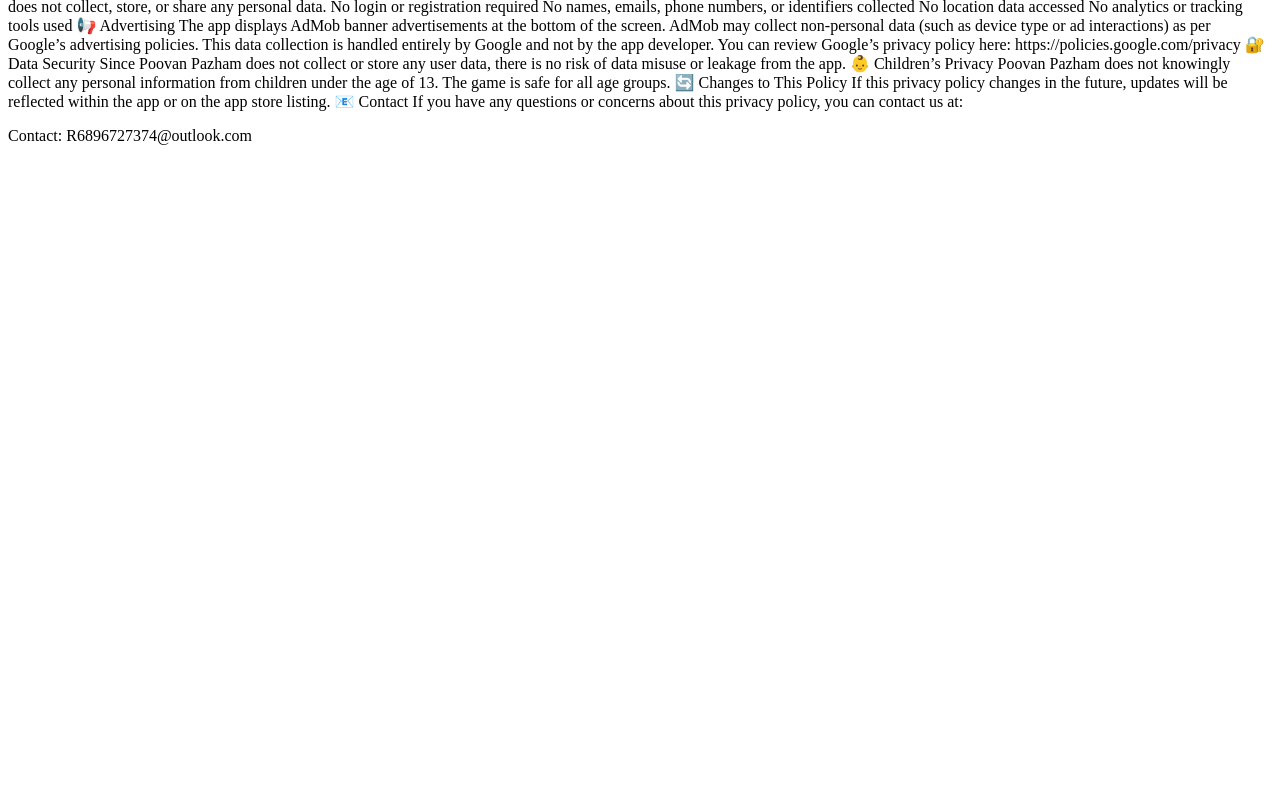
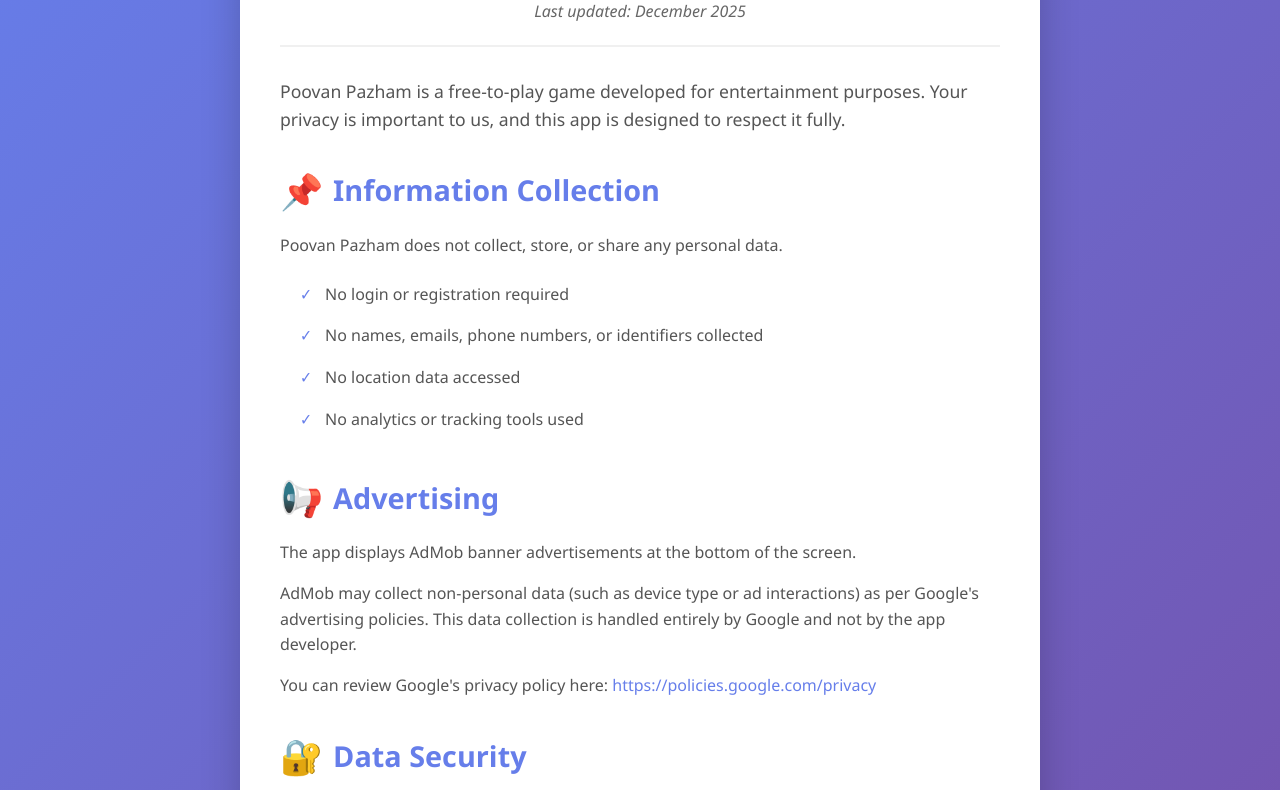
Before and after one commit to scriptman2025-rgb/privacy-policies, a plain HTML site: page app1/index.html in a window 1280 px wide. Shown: the part 135-925 px from the top of the page. Before the commit the page ends 800 px from the top, so only its background shows below. Drawn offline with Linux system fonts and the light colour scheme.

Commit message:
Add files via upload

```diff
--- a/app1/index.html
+++ b/app1/index.html
@@ -1,52 +1,165 @@
 <!DOCTYPE html>
-<html>
+<html lang="en">
 <head>
-  <title>Privacy Policy for Poovan Pazham</title>
+    <meta charset="UTF-8">
+    <meta name="viewport" content="width=device-width, initial-scale=1.0">
+    <title>Poovan Pazham Privacy Policy</title>
+    <style>
+        * {
+            margin: 0;
+            padding: 0;
+            box-sizing: border-box;
+        }
+
+        body {
+            font-family: 'Segoe UI', Tahoma, Geneva, Verdana, sans-serif;
+            line-height: 1.6;
+            color: #333;
+            background: linear-gradient(135deg, #667eea 0%, #764ba2 100%);
+            min-height: 100vh;
+            padding: 20px;
+        }
+
+        .container {
+            max-width: 800px;
+            margin: 0 auto;
+            background: white;
+            padding: 40px;
+            border-radius: 15px;
+            box-shadow: 0 10px 40px rgba(0, 0, 0, 0.2);
+        }
+
+        h1 {
+            color: #764ba2;
+            font-size: 2.5em;
+            margin-bottom: 10px;
+            text-align: center;
+        }
+
+        .last-updated {
+            text-align: center;
+            color: #666;
+            font-style: italic;
+            margin-bottom: 30px;
+            padding-bottom: 20px;
+            border-bottom: 2px solid #f0f0f0;
+        }
+
+        .intro {
+            font-size: 1.1em;
+            margin-bottom: 30px;
+            color: #555;
+        }
+
+        h2 {
+            color: #667eea;
+            font-size: 1.8em;
+            margin-top: 30px;
+            margin-bottom: 15px;
+            display: flex;
+            align-items: center;
+            gap: 10px;
+        }
+
+        h2::before {
+            content: attr(data-emoji);
+            font-size: 1.2em;
+        }
+
+        p {
+            margin-bottom: 15px;
+            color: #555;
+        }
+
+        ul {
+            margin: 15px 0 20px 20px;
+            list-style: none;
+        }
+
+        ul li {
+            padding: 8px 0;
+            padding-left: 25px;
+            position: relative;
+            color: #555;
+        }
+
+        ul li::before {
+            content: "✓";
+            position: absolute;
+            left: 0;
+            color: #667eea;
+            font-weight: bold;
+        }
+
+        a {
+            color: #667eea;
+            text-decoration: none;
+            word-break: break-all;
+        }
+
+        a:hover {
+            text-decoration: underline;
+        }
+
+        .contact-email {
+            background: #f8f9ff;
+            padding: 15px;
+            border-radius: 8px;
+            margin-top: 10px;
+            display: inline-block;
+            font-weight: 600;
+        }
+
+        @media (max-width: 768px) {
+            .container {
+                padding: 25px;
+            }
+
+            h1 {
+                font-size: 2em;
+            }
+
+            h2 {
+                font-size: 1.5em;
+            }
+        }
+    </style>
 </head>
 <body>
-  <h1>Privacy Policy</h1>
-  <p>Last updated: December 17, 2025</p>
-  <!-- Paste your policy text here -->
-  <p>Poovan Pazham is a free-to-play game developed for entertainment purposes. Your privacy is important to us, and this app is designed to respect it fully.
+    <div class="container">
+        <h1>Poovan Pazham Privacy Policy</h1>
+        <p class="last-updated">Last updated: December 2025</p>
 
-📌 Information Collection
+        <p class="intro">Poovan Pazham is a free-to-play game developed for entertainment purposes. Your privacy is important to us, and this app is designed to respect it fully.</p>
 
-Poovan Pazham does not collect, store, or share any personal data.
+        <h2 data-emoji="📌">Information Collection</h2>
+        <p>Poovan Pazham does not collect, store, or share any personal data.</p>
+        <ul>
+            <li>No login or registration required</li>
+            <li>No names, emails, phone numbers, or identifiers collected</li>
+            <li>No location data accessed</li>
+            <li>No analytics or tracking tools used</li>
+        </ul>
 
-No login or registration required
+        <h2 data-emoji="📢">Advertising</h2>
+        <p>The app displays AdMob banner advertisements at the bottom of the screen.</p>
+        <p>AdMob may collect non-personal data (such as device type or ad interactions) as per Google's advertising policies. This data collection is handled entirely by Google and not by the app developer.</p>
+        <p>You can review Google's privacy policy here: <a href="https://policies.google.com/privacy" target="_blank">https://policies.google.com/privacy</a></p>
 
-No names, emails, phone numbers, or identifiers collected
+        <h2 data-emoji="🔐">Data Security</h2>
+        <p>Since Poovan Pazham does not collect or store any user data, there is no risk of data misuse or leakage from the app.</p>
 
-No location data accessed
+        <h2 data-emoji="👶">Children's Privacy</h2>
+        <p>Poovan Pazham does not knowingly collect any personal information from children under the age of 13. The game is safe for all age groups.</p>
 
-No analytics or tracking tools used
+        <h2 data-emoji="🔄">Changes to This Policy</h2>
+        <p>If this privacy policy changes in the future, updates will be reflected within the app or on the app store listing.</p>
 
-📢 Advertising
-
-The app displays AdMob banner advertisements at the bottom of the screen.
-
-AdMob may collect non-personal data (such as device type or ad interactions) as per Google’s advertising policies. This data collection is handled entirely by Google and not by the app developer.
-
-You can review Google’s privacy policy here:
-https://policies.google.com/privacy
-
-🔐 Data Security
-
-Since Poovan Pazham does not collect or store any user data, there is no risk of data misuse or leakage from the app.
-
-👶 Children’s Privacy
-
-Poovan Pazham does not knowingly collect any personal information from children under the age of 13. The game is safe for all age groups.
-
-🔄 Changes to This Policy
-
-If this privacy policy changes in the future, updates will be reflected within the app or on the app store listing.
-
-📧 Contact
-
-If you have any questions or concerns about this privacy policy, you can contact us at:
-
-</p>
-  <p>Contact: R6896727374@outlook.com</p>
+        <h2 data-emoji="📧">Contact</h2>
+        <p>If you have any questions or concerns about this privacy policy, you can contact us at:</p>
+        <div class="contact-email">
+            📩 <a href="mailto:R6896727374@outlook.com">R6896727374@outlook.com</a>
+        </div>
+    </div>
 </body>
 </html>
```
